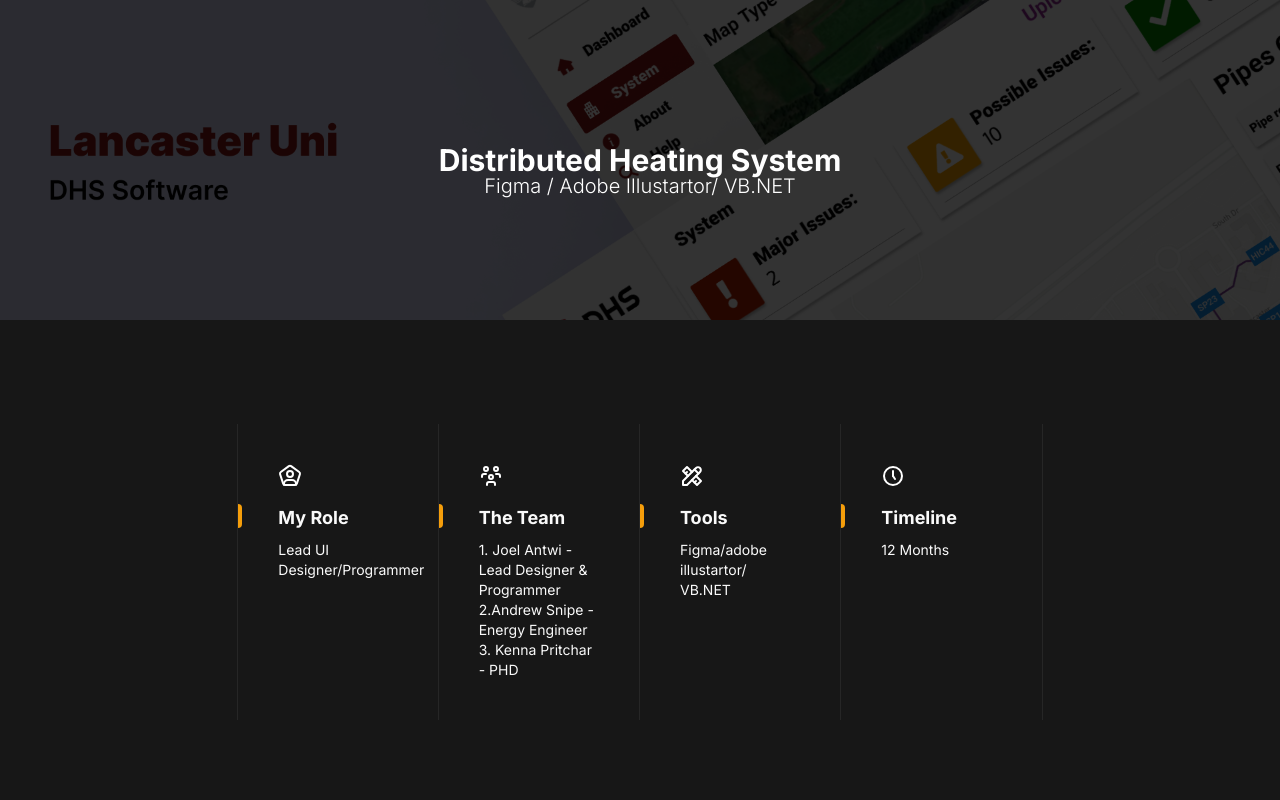
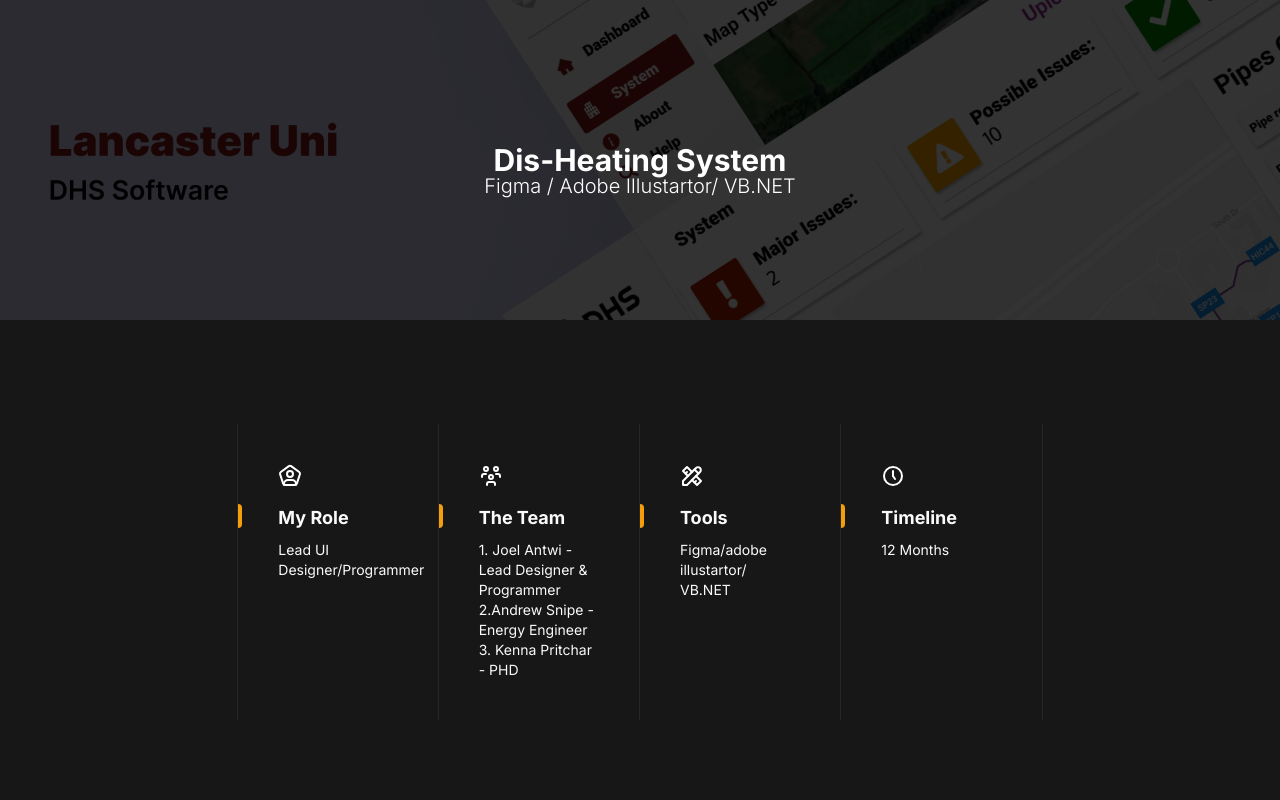
Before and after one commit to JantwiJ/joelvantwi, a Next.js app in the folder portfolio/: page /DHS in a window 1280 px wide. Shown: the top 800 px of the page. Built offline with nearby package versions, Linux system fonts and the light colour scheme.

Commit message:
Fixing Title

```diff
--- a/portfolio/app/DHS/page.tsx
+++ b/portfolio/app/DHS/page.tsx
@@ -41,7 +41,7 @@
            objectFit: "cover"
           }} />
       <div className="relative top-[50%] max-w-[1240px] w-full left-[50%] right-[50%] translate-x-[-50%] translate-y-[-50%] text-white z-10 py-12 flex justify-center items-center text-3xl font-bold">
-       <h2 className="p7-2">Distributed Heating System</h2>
+       <h2 className="p7-2">Dis-Heating System</h2>
          <div className="absolute top-[70%] max-w-[1240px] w-full left-[50%] right-[50%] translate-x-[-50%] translate-y-[-50%] text-white z-10 p-2 flex  justify-center items-center font-light text-xl">
             <h3>Figma / Adobe Illustartor/ VB.NET</h3>
             </div>
```
